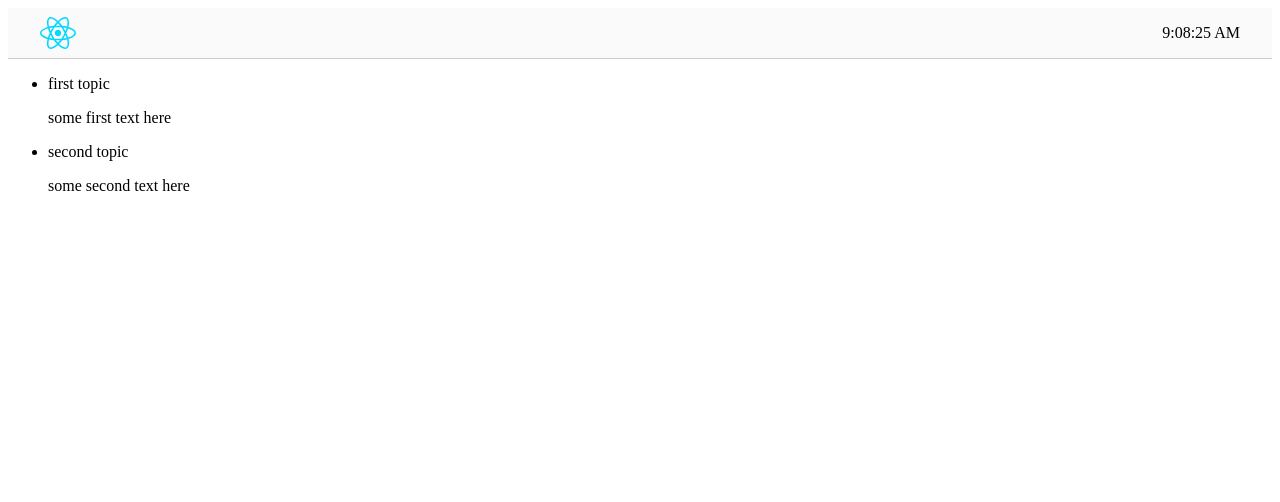
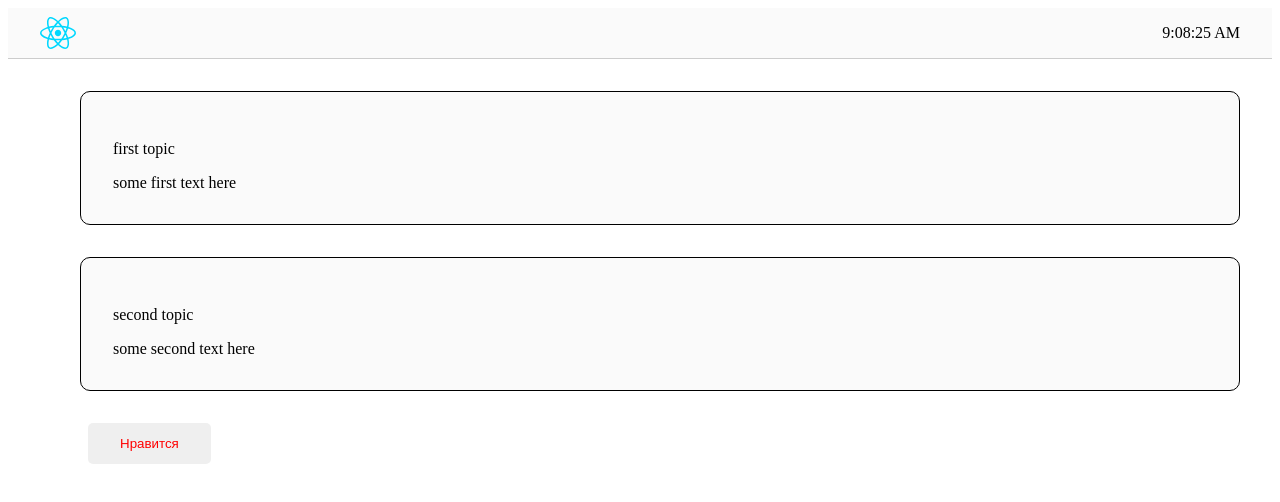
Before and after one commit to migel1976/react-todo, a React (Vite) app: page / in a window 1280 px wide. Shown: the top 502 px of the page. Built offline with nearby package versions, Linux system fonts and the light colour scheme.

Commit message:
работа с обработчиком кнопки

```diff
--- a/src/App.jsx
+++ b/src/App.jsx
@@ -1,27 +1,30 @@
 import Header from "./components/Header";
 import { todoList } from "./data";
+import TodoList from "./components/TodoList";
+import Button from "./components/Button/Button";
 
-function TodoList(props){
-  console.log('props', props)
-  return(
-    <li>
-      <p>{props.title}</p>
-      {props.text}
-    </li>
-  )
+function App(){
+  const btnClick=()=>{
+    alert('i\'am handle from App component')
   }
 
-function App(){
   return(
     <div>
       <Header />
       <main>
+        <section>
           <ul>
             <TodoList {...todoList[0]} />
             <TodoList {...todoList[1]} />
             {/* <TodoList title={todoList[0].text} text={todoList[0].title}/> */}
             {/* <TodoList title={todoList[1].text} text={todoList[1].title}/> */}
           </ul>
+        </section>
+        <section>
+          {/* <Button text='click me test'/> */}
+          <Button onClick={btnClick}>Нравится</Button>
+          {/* <Button>Не нравится</Button> */}
+        </section>
       </main>
     </div>
   )
--- /dev/null
+++ b/src/components/Button/Button.css
@@ -0,0 +1,18 @@
+.button{
+    padding: 0.8rem 2rem;
+    border: none;
+    border-radius: 5px;
+    cursor: pointer;
+    transition: all 0.3s ;
+    color:red;
+    margin-left: 5rem;
+}
+
+.button:hover{
+    opacity: 0.8;
+}
+
+.button.active{
+    background-color: blue;
+    color:#fff;
+}
--- /dev/null
+++ b/src/components/Button/Button.jsx
@@ -0,0 +1,17 @@
+import './Button.css'
+export default function Button({children, onClick}){
+    // const handleBtn=()=>{
+    //     console.log('click me')
+    // }
+    // function handleMouseEnter(){
+    //     console.log('mouse enter')
+    // }
+    return(
+        <button className='button' onClick={onClick}>{children}</button>
+        // <button className='button'
+        //  onClick={handleBtn}
+        //  onMouseEnter={handleMouseEnter}
+        //  onDoubleClick={()=>console.log('double click')}
+        // >{children}</button>
+    )
+}
--- /dev/null
+++ b/src/components/TodoList.jsx
@@ -0,0 +1,9 @@
+function TodoList(props){
+    return(
+        <li>
+            <p>{props.title}</p>
+            {props.text}
+        </li>
+    )
+}
+export default TodoList;
--- a/src/index.css
+++ b/src/index.css
@@ -8,8 +8,13 @@ header{
   background: #fafafa;
 }
 
-header button{
-  color: red;
+li{
+  list-style-type: none;
+  border: 1px solid ;
+  border-radius: 10px;
+  background: #fafafa;
+  padding: 2rem;
+  margin: 2rem;
 }
 
 
```
Lines whose indentation alone changed are shown as unchanged.
